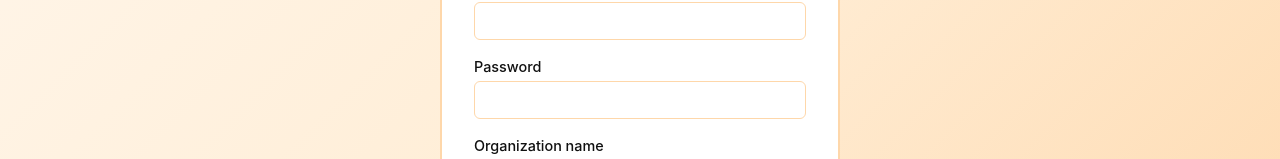
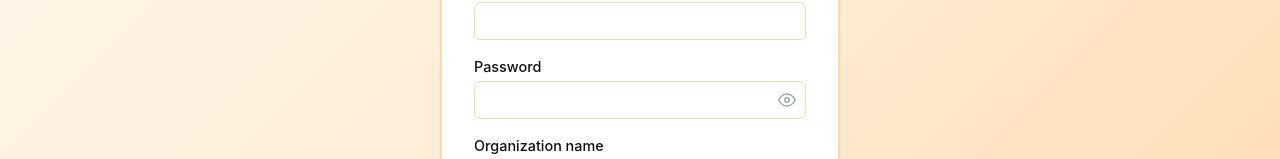
Before and after one commit to naeem-gitonga/echo-inventory, a Next.js app in the folder frontend/: page /signup in a window 1280 px wide. Shown: the part 364-523 px from the top of the page. Built offline with nearby package versions, Linux system fonts and the light colour scheme; no server answers.

Commit message:
feat: add show  hide password on signup page

```diff
--- a/frontend/src/components/SignupForm/SignupForm.module.scss
+++ b/frontend/src/components/SignupForm/SignupForm.module.scss
@@ -46,7 +46,14 @@
   color: #111;
 }
 
+.inputWrap {
+  position: relative;
+  display: flex;
+  align-items: center;
+}
+
 .input {
+  flex: 1;
   padding: 0.5rem 0.75rem;
   border: 1px solid #fed7aa;
   border-radius: 6px;
@@ -55,9 +62,26 @@
   background: #fff;
   color: #111;
   outline: none;
+  width: 100%;
 
   &:focus {
     border-color: #f97316;
+  }
+}
+
+.toggleBtn {
+  position: absolute;
+  right: 0.625rem;
+  display: flex;
+  align-items: center;
+  background: none;
+  border: none;
+  padding: 0;
+  color: #9ca3af;
+  cursor: pointer;
+
+  &:hover {
+    color: #f97316;
   }
 }
 
--- a/frontend/src/components/SignupForm/SignupForm.tsx
+++ b/frontend/src/components/SignupForm/SignupForm.tsx
@@ -10,14 +10,15 @@
 type Step = 'register' | 'confirm';
 
 export default function SignupForm(): React.JSX.Element {
-  const { container, card, title, subtitle, form, label, input, button, error, footer, linkBtn } = styles;
+  const { container, card, title, subtitle, form, label, inputWrap, input, toggleBtn, button, error, footer, linkBtn } = styles;
 
   const router = useRouter();
   const { signIn } = useAuth();
-  const [step, setStep]         = useState<Step>('register');
-  const [email, setEmail]       = useState('');
-  const [password, setPassword] = useState('');
-  const [orgName, setOrgName]   = useState('');
+  const [step, setStep]           = useState<Step>('register');
+  const [email, setEmail]         = useState('');
+  const [password, setPassword]   = useState('');
+  const [orgName, setOrgName]     = useState('');
+  const [showPassword, setShowPassword] = useState(false);
   const [code, setCode]         = useState('');
   const [errorMsg, setErrorMsg] = useState('');
   const [loading, setLoading]   = useState(false);
@@ -67,8 +68,29 @@
               </label>
               <label className={label}>
                 Password
-                <input type="password" value={password} onChange={e => setPassword(e.target.value)}
-                  required minLength={8} autoComplete="new-password" className={input} />
+                <div className={inputWrap}>
+                  <input
+                    type={showPassword ? 'text' : 'password'}
+                    value={password}
+                    onChange={e => setPassword(e.target.value)}
+                    required minLength={8} autoComplete="new-password"
+                    className={input}
+                  />
+                  <button type="button" className={toggleBtn} onClick={() => setShowPassword(v => !v)} aria-label={showPassword ? 'Hide password' : 'Show password'}>
+                    {showPassword ? (
+                      <svg xmlns="http://www.w3.org/2000/svg" width="18" height="18" viewBox="0 0 24 24" fill="none" stroke="currentColor" strokeWidth="2" strokeLinecap="round" strokeLinejoin="round">
+                        <path d="M17.94 17.94A10.07 10.07 0 0 1 12 20c-7 0-11-8-11-8a18.45 18.45 0 0 1 5.06-5.94"/>
+                        <path d="M9.9 4.24A9.12 9.12 0 0 1 12 4c7 0 11 8 11 8a18.5 18.5 0 0 1-2.16 3.19"/>
+                        <line x1="1" y1="1" x2="23" y2="23"/>
+                      </svg>
+                    ) : (
+                      <svg xmlns="http://www.w3.org/2000/svg" width="18" height="18" viewBox="0 0 24 24" fill="none" stroke="currentColor" strokeWidth="2" strokeLinecap="round" strokeLinejoin="round">
+                        <path d="M1 12s4-8 11-8 11 8 11 8-4 8-11 8-11-8-11-8z"/>
+                        <circle cx="12" cy="12" r="3"/>
+                      </svg>
+                    )}
+                  </button>
+                </div>
               </label>
               <label className={label}>
                 Organization name
```
